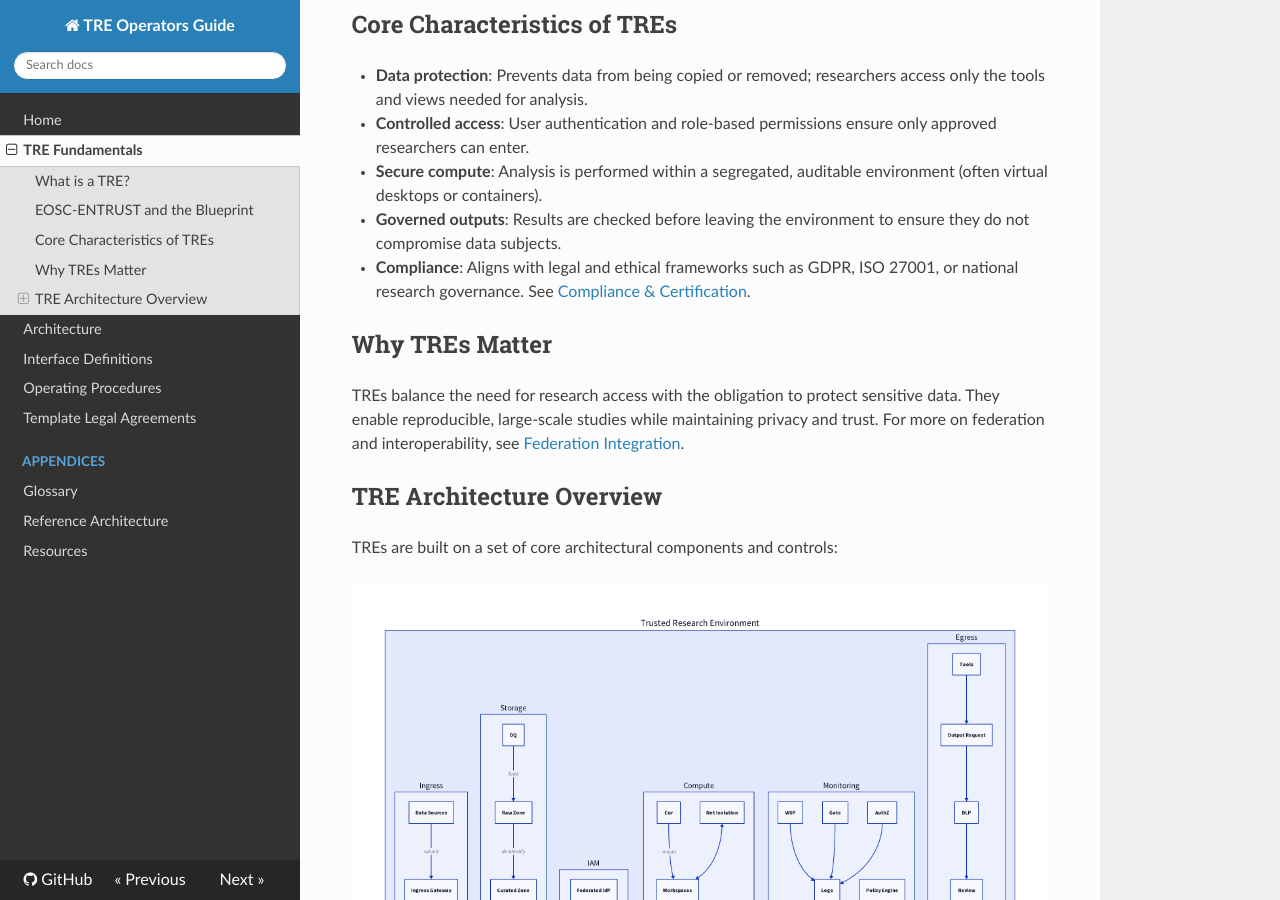
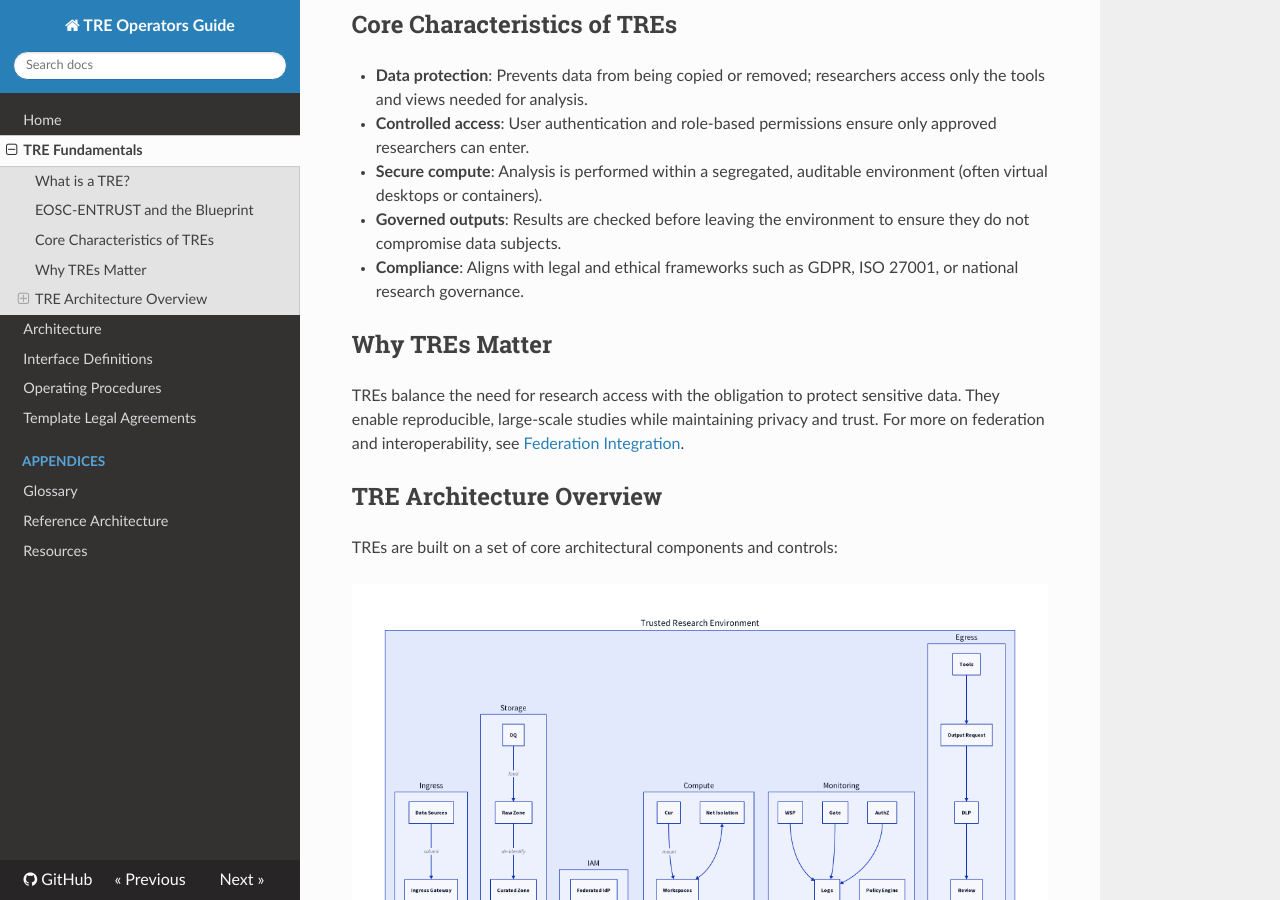
Before and after one commit to unioslo/tre-operators-docs, an MkDocs documentation site: the page built from docs/fundamentals.md, in a window 1280 px wide and 900 px high, scrolled down 552 px. Built offline with MkDocs 1.6.1, drawn with Linux system fonts in a browser that asks for light colours; nearby versions of some CDN libraries.

Commit message:
Refactor compliance section for clarity and consistency

```diff
--- a/docs/fundamentals.md
+++ b/docs/fundamentals.md
@@ -16,11 +16,11 @@
 - **Controlled access**: User authentication and role-based permissions ensure only approved researchers can enter.
 - **Secure compute**: Analysis is performed within a segregated, auditable environment (often virtual desktops or containers).
 - **Governed outputs**: Results are checked before leaving the environment to ensure they do not compromise data subjects.
-- **Compliance**: Aligns with legal and ethical frameworks such as GDPR, ISO 27001, or national research governance. See [Compliance & Certification](../compliance.md).
+- **Compliance**: Aligns with legal and ethical frameworks such as GDPR, ISO 27001, or national research governance.
 
 ## Why TREs Matter
 
-TREs balance the need for research access with the obligation to protect sensitive data. They enable reproducible, large-scale studies while maintaining privacy and trust. For more on federation and interoperability, see [Federation Integration](../federation.md).
+TREs balance the need for research access with the obligation to protect sensitive data. They enable reproducible, large-scale studies while maintaining privacy and trust. For more on federation and interoperability, see [Federation Integration](./federation.md).
 
 ## TRE Architecture Overview
 
```
